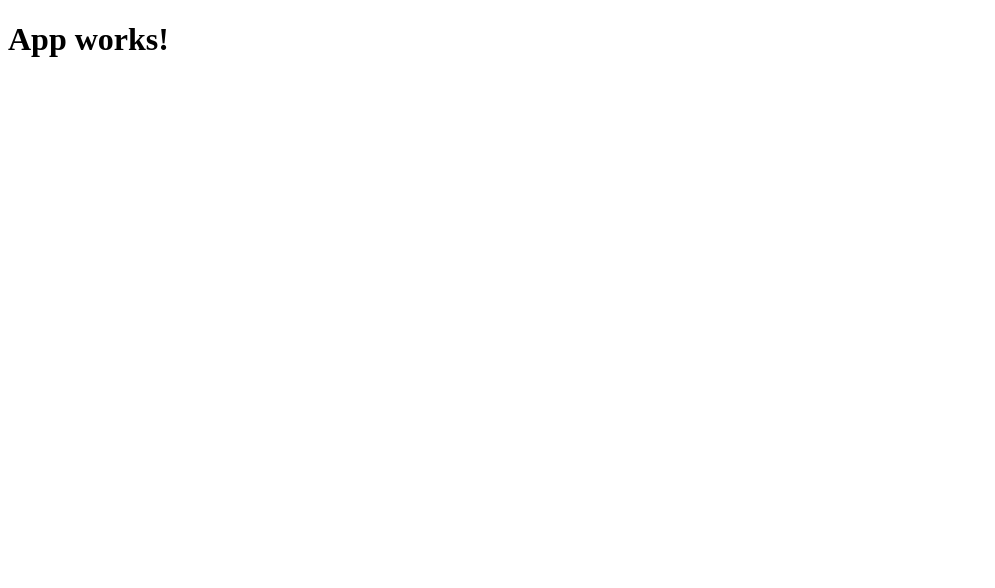
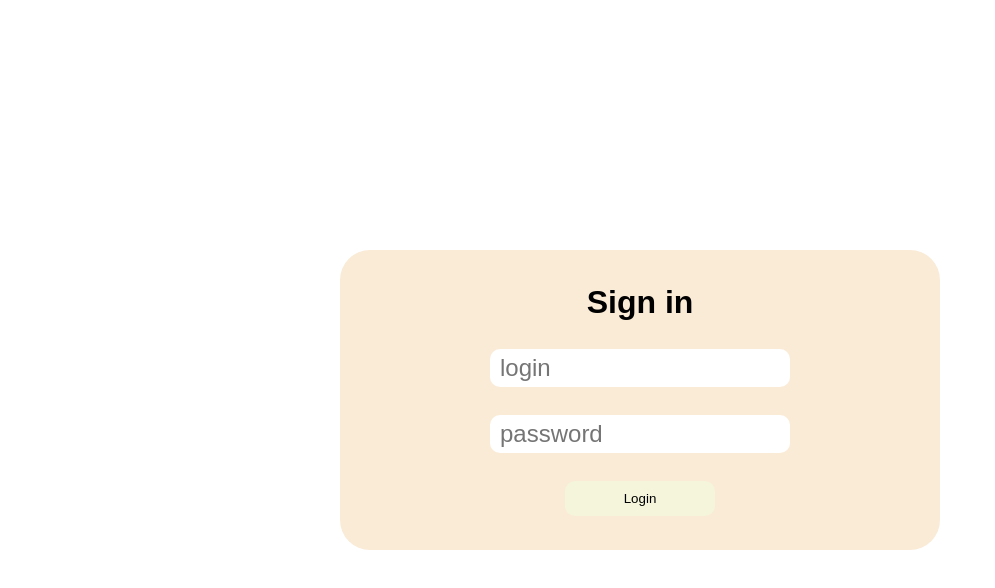
Before and after one commit to summerlightningman/takeoff-test-task, a React (Create React App) app: page / in a window 1280 px wide. Shown: the top 588 px of the page, without its empty margins (0-995 px from the left). Built offline with nearby package versions, Linux system fonts and the light colour scheme.

Commit message:
added styles for login component

```diff
--- a/package.json
+++ b/package.json
@@ -12,10 +12,12 @@
     "@types/react": "^17.0.43",
     "@types/react-dom": "^17.0.14",
     "@types/react-redux": "^7.1.23",
+    "@types/styled-components": "^5.1.24",
     "react": "^17.0.2",
     "react-dom": "^17.0.2",
     "react-redux": "^7.2.6",
     "react-scripts": "5.0.0",
+    "styled-components": "^5.3.5",
     "typescript": "^4.6.3"
   },
   "scripts": {
--- a/src/components/app.tsx
+++ b/src/components/app.tsx
@@ -1,6 +1,8 @@
+import Login from "./login";
+
 const App = () => {
     return (
-        <h1>App works!</h1>
+        <Login/>
     );
 }
 
--- a/src/components/login.tsx
+++ b/src/components/login.tsx
@@ -1,5 +1,19 @@
+import CenteredContent from "./styled/centered-content";
+import LoginContainer from "./styled/login-container";
+import FormInput from "./styled/form-input";
+import FormHeader from "./styled/form-header";
+import FormSubmit from "./styled/form-submit";
+
 const Login = () => {
-    return <h1>Login works!</h1>
+
+    return <CenteredContent>
+        <LoginContainer>
+            <FormHeader>Sign in</FormHeader>
+            <FormInput placeholder="login"/>
+            <FormInput placeholder="password"/>
+            <FormSubmit>Login</FormSubmit>
+        </LoginContainer>
+    </CenteredContent>
 }
 
 export default Login
--- /dev/null
+++ b/src/components/styled/centered-content.tsx
@@ -0,0 +1,11 @@
+import styled from 'styled-components';
+
+const CenteredContent = styled.div`
+  height: 100vh;
+  display: flex;
+  flex-direction: column;
+  justify-content: center;
+  align-items: center;
+`;
+
+export default CenteredContent
--- /dev/null
+++ b/src/components/styled/form-header.tsx
@@ -0,0 +1,8 @@
+import styled from "styled-components";
+
+const FormHeader = styled.h1`
+  text-align: center;
+  font-family: 'Titillium Web', sans-serif;
+`;
+
+export default FormHeader
--- /dev/null
+++ b/src/components/styled/form-input.tsx
@@ -0,0 +1,12 @@
+import styled from "styled-components";
+
+const FormInput = styled.input`
+  border-radius: 10px;
+  border: none;
+  outline: none;
+  width: 300px;
+  font-size: 24px;
+  padding: 5px 10px;
+`;
+
+export default FormInput;
--- /dev/null
+++ b/src/components/styled/form-submit.tsx
@@ -0,0 +1,12 @@
+import styled from "styled-components";
+
+const FormSubmit = styled.button`
+  width: 150px;
+  padding: 10px 20px;
+  font-family: 'Titillium Web', sans-serif;
+  border: none;
+  background: beige;
+  border-radius: 10px;
+`;
+
+export default FormSubmit
--- /dev/null
+++ b/src/components/styled/global.tsx
@@ -0,0 +1,15 @@
+import {createGlobalStyle} from "styled-components";
+
+const titilliumWebUrl = 'https://fonts.googleapis.com/css2?family=Titillium+Web:wght@200&display=swap'
+
+const Global = createGlobalStyle`
+  @import url(${titilliumWebUrl});
+
+  * {
+    padding: 0;
+    box-sizing: border-box;
+    margin: 0;
+  }
+`;
+
+export default Global
--- /dev/null
+++ b/src/components/styled/login-container.tsx
@@ -0,0 +1,16 @@
+import styled from "styled-components";
+
+const LoginContainer = styled.form`
+  display: flex;
+  flex-direction: column;
+  justify-content: space-around;
+  align-items: center;
+
+  height: 300px;
+  width: 600px;
+  padding: 20px 30px;
+  background: antiquewhite;
+  border-radius: 30px;
+`;
+
+export default LoginContainer
--- a/src/index.tsx
+++ b/src/index.tsx
@@ -4,10 +4,12 @@ import App from './components/app';
 import {Provider} from "react-redux";
 
 import {store} from "./redux/store";
+import Global from "./components/styled/global";
 
 ReactDOM.render(
     <React.StrictMode>
         <Provider store={store}>
+            <Global/>
             <App/>
         </Provider>
     </React.StrictMode>,
```
Also changed, not shown: 1 other file (tests, documents, lock files or other folders).
